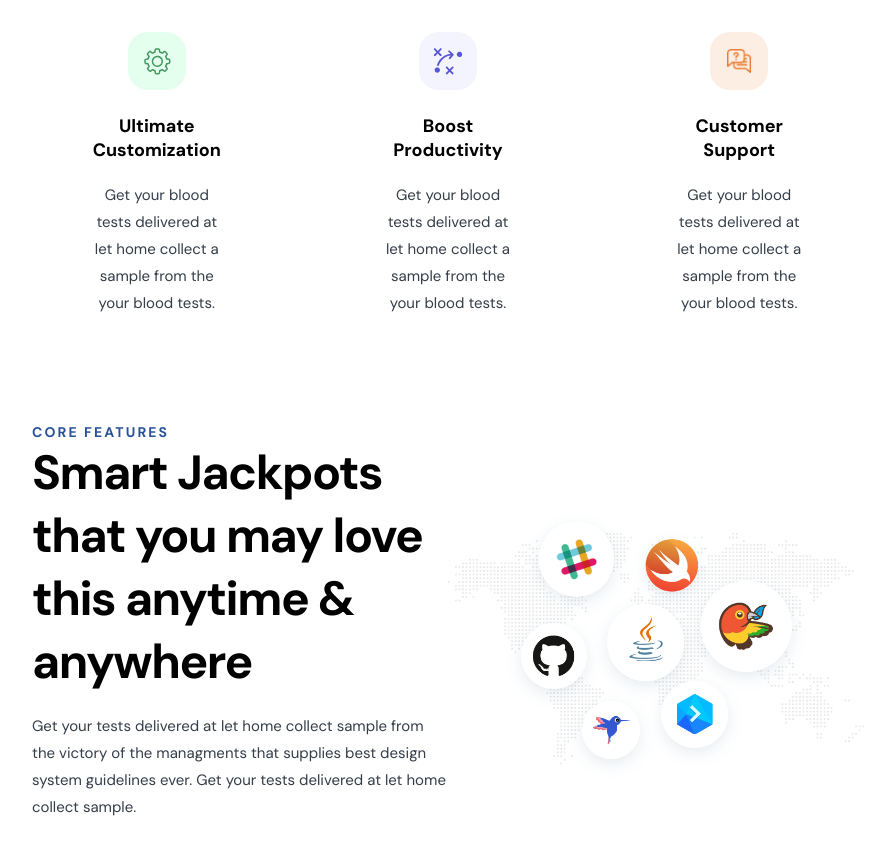
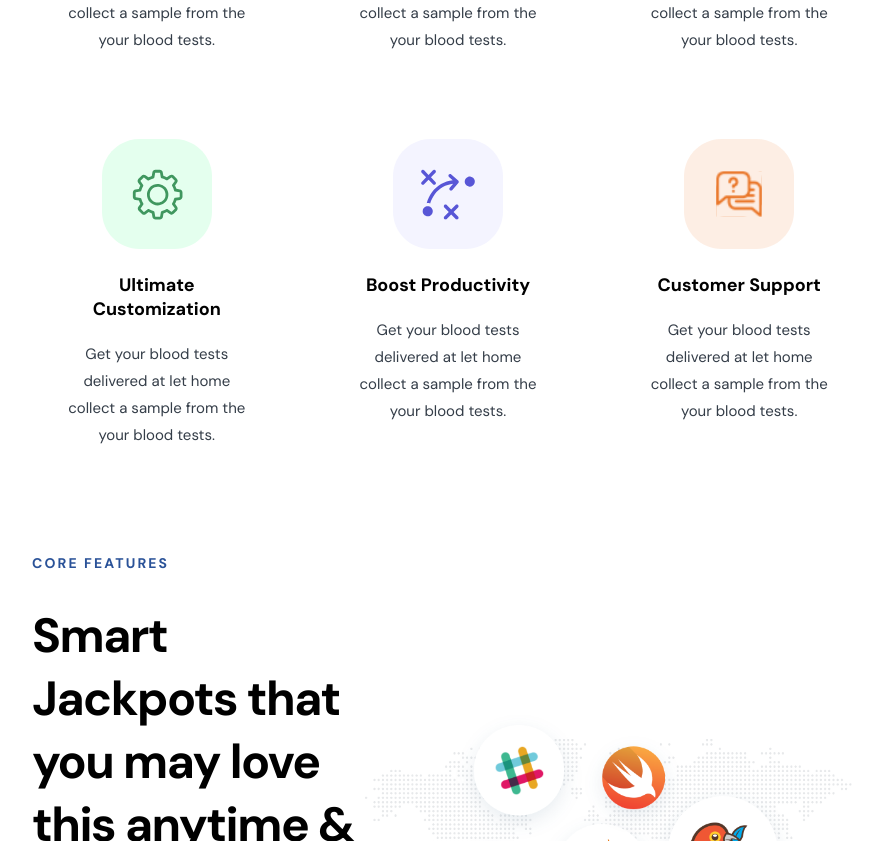
Before and after one commit to vaiperlexmar/landguru-landing, a React (Vite) app: page / in a window 1280 px wide. Shown: the part 3160-4001 px from the top of the page, without its empty margins (192-1087 px from the left). Built offline with nearby package versions, Linux system fonts and the light colour scheme; data requests are answered from the project's data file.

Commit message:
style: Add desktop styles for quality features 1

```diff
--- a/src/components/Companies.jsx
+++ b/src/components/Companies.jsx
@@ -9,7 +9,7 @@ export default function Companies() {
         <h2 className="heading-secondary">
           Smart Jackpots that you may love this anytime & anywhere
         </h2>
-        <p className="paragraph paragraph_high-line">
+        <p className="companies__text paragraph paragraph_high-line">
           Get your tests delivered at let home collect sample from the victory
           of the managments that supplies best design system guidelines ever.
           Get your tests delivered at let home collect sample.
--- a/src/index.css
+++ b/src/index.css
@@ -1139,16 +1139,21 @@ section {
     #FEATURES
   \*-----------------------------------*/
 
+  .quality-features_1 .features-list__feature-list {
+    padding: 0 12.8rem;
+  }
+
   .features-list h3 {
     margin-bottom: 12rem;
   }
 
   .features-list__feature {
-    padding: 0 6rem;
+    padding: 0 3rem;
   }
 
   .features-list__feature-icon {
     margin-bottom: 2.1rem;
+    width: 100%;
   }
 
   .features-list__feature-heading {
@@ -1188,6 +1193,25 @@ section {
   /*-----------------------------------*\
     #QUALITY FEATURES 2
   \*-----------------------------------*/
+
+  /*-----------------------------------*\
+    #COMPANIES
+  \*-----------------------------------*/
+
+  .companies {
+    grid-template-columns: 40% 1fr;
+    justify-content: center;
+    margin-bottom: 23rem;
+  }
+
+  .companies .subtitle {
+    margin-bottom: 3.2rem;
+  }
+
+  .companies__text {
+    font-size: var(--fs-5);
+    line-height: 2.3;
+  }
 
   /*-----------------------------------*\
     #FUNCTIONS
```
